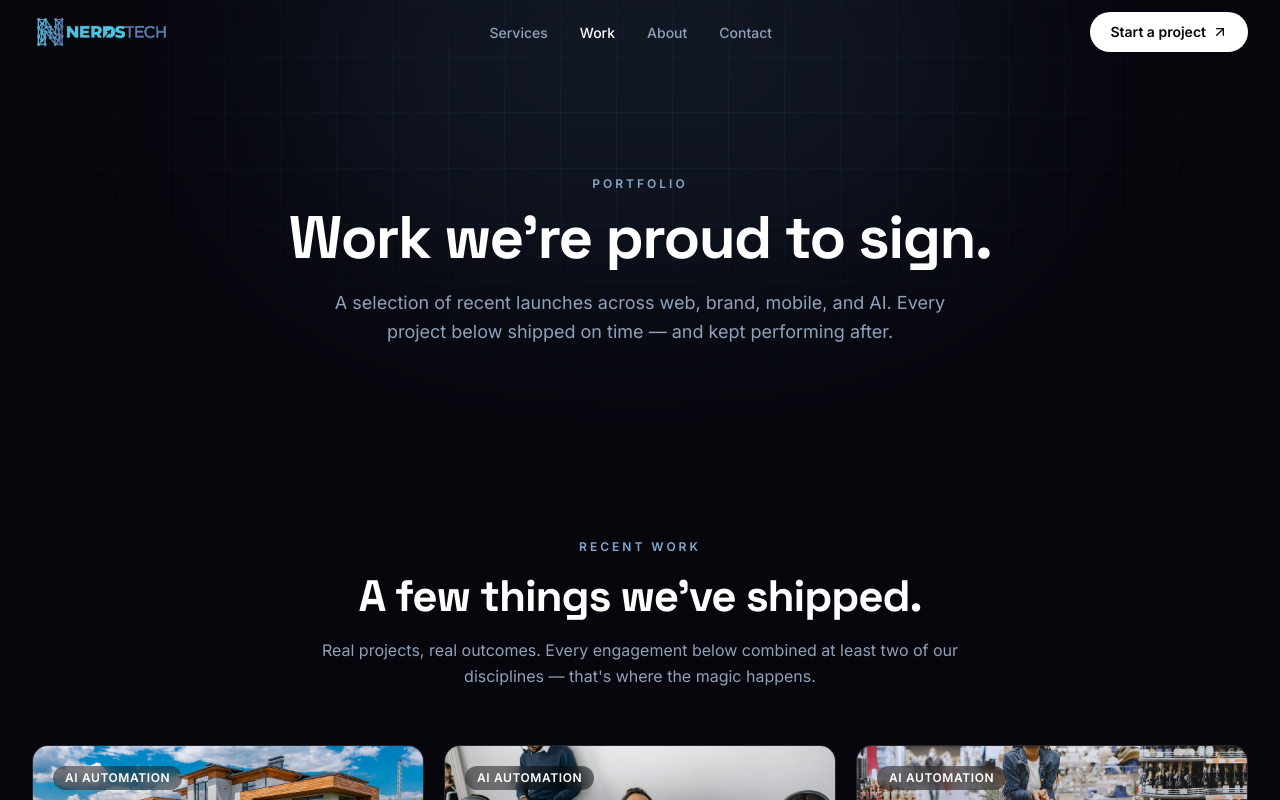
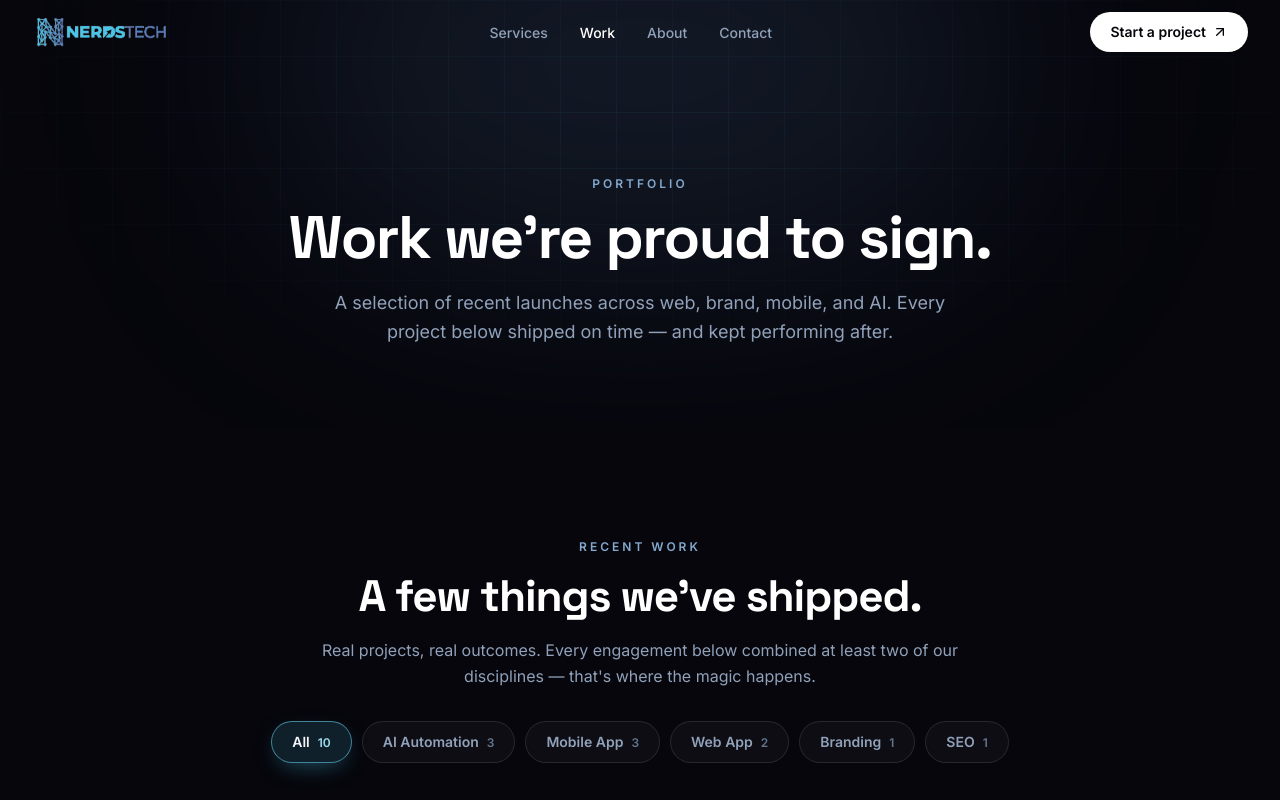
Before and after one commit to charlieboy350/nerds-tech-website, a Next.js app: page /work in a window 1280 px wide. Shown: the top 800 px of the page. Built offline with nearby package versions, Linux system fonts and the light colour scheme.

Commit message:
Work page: category filter pills with counts

```diff
--- a/src/app/work/page.tsx
+++ b/src/app/work/page.tsx
@@ -26,7 +26,7 @@ export default function WorkPage() {
         title="Work we're proud to sign."
         sub="A selection of recent launches across web, brand, mobile, and AI. Every project below shipped on time — and kept performing after."
       />
-      <Work limit={PROJECTS.length} />
+      <Work limit={PROJECTS.length} filterable />
       <Testimonials />
       <CtaBanner />
     </>
--- a/src/components/home/Work.tsx
+++ b/src/components/home/Work.tsx
@@ -1,5 +1,6 @@
 "use client";
 
+import { useState } from "react";
 import Link from "next/link";
 import Image from "next/image";
 import { motion } from "framer-motion";
@@ -8,8 +9,13 @@ import { PROJECTS } from "@/data/content";
 import SectionHeading from "@/components/SectionHeading";
 import Reveal from "@/components/Reveal";
 
-export default function Work({ limit = 6 }: { limit?: number }) {
-  const projects = PROJECTS.slice(0, limit);
+const CATEGORIES = ["All", ...Array.from(new Set(PROJECTS.map((p) => p.category)))];
+
+export default function Work({ limit = 6, filterable = false }: { limit?: number; filterable?: boolean }) {
+  const [active, setActive] = useState("All");
+  const filtered = active === "All" ? PROJECTS : PROJECTS.filter((p) => p.category === active);
+  const projects = filtered.slice(0, limit);
+  const countFor = (cat: string) => (cat === "All" ? PROJECTS.length : PROJECTS.filter((p) => p.category === cat).length);
 
   return (
     <section className="relative py-20 sm:py-28" aria-label="Selected work">
@@ -20,12 +26,41 @@ export default function Work({ limit = 6 }: { limit?: number }) {
           sub="Real projects, real outcomes. Every engagement below combined at least two of our disciplines — that's where the magic happens."
         />
 
+        {filterable && (
+          <Reveal className="mt-8">
+            <div className="flex flex-wrap justify-center gap-2.5" role="tablist" aria-label="Filter projects by category">
+              {CATEGORIES.map((cat) => {
+                const isActive = active === cat;
+                return (
+                  <button
+                    key={cat}
+                    role="tab"
+                    aria-selected={isActive}
+                    onClick={() => setActive(cat)}
+                    className={`rounded-full border px-5 py-2.5 text-sm font-semibold transition-all duration-300 ${
+                      isActive
+                        ? "border-brand-400/60 bg-brand-500/15 text-brand-200 shadow-[0_8px_24px_-10px_rgba(69,179,212,0.6)]"
+                        : "border-white/10 bg-white/[0.03] text-slate-400 hover:border-white/30 hover:text-white"
+                    }`}
+                  >
+                    {cat}
+                    <span className={`ml-2 text-xs ${isActive ? "text-brand-300" : "text-slate-500"}`}>
+                      {countFor(cat)}
+                    </span>
+                  </button>
+                );
+              })}
+            </div>
+          </Reveal>
+        )}
+
         <motion.div
+          key={active}
           initial="hidden"
           whileInView="show"
           viewport={{ once: true, margin: "-60px" }}
           variants={{ hidden: {}, show: { transition: { staggerChildren: 0.08 } } }}
-          className="mt-14 grid gap-5 md:grid-cols-2 lg:grid-cols-3"
+          className="mt-10 grid gap-5 md:grid-cols-2 lg:grid-cols-3"
         >
           {projects.map((project) => (
             <motion.article
```
